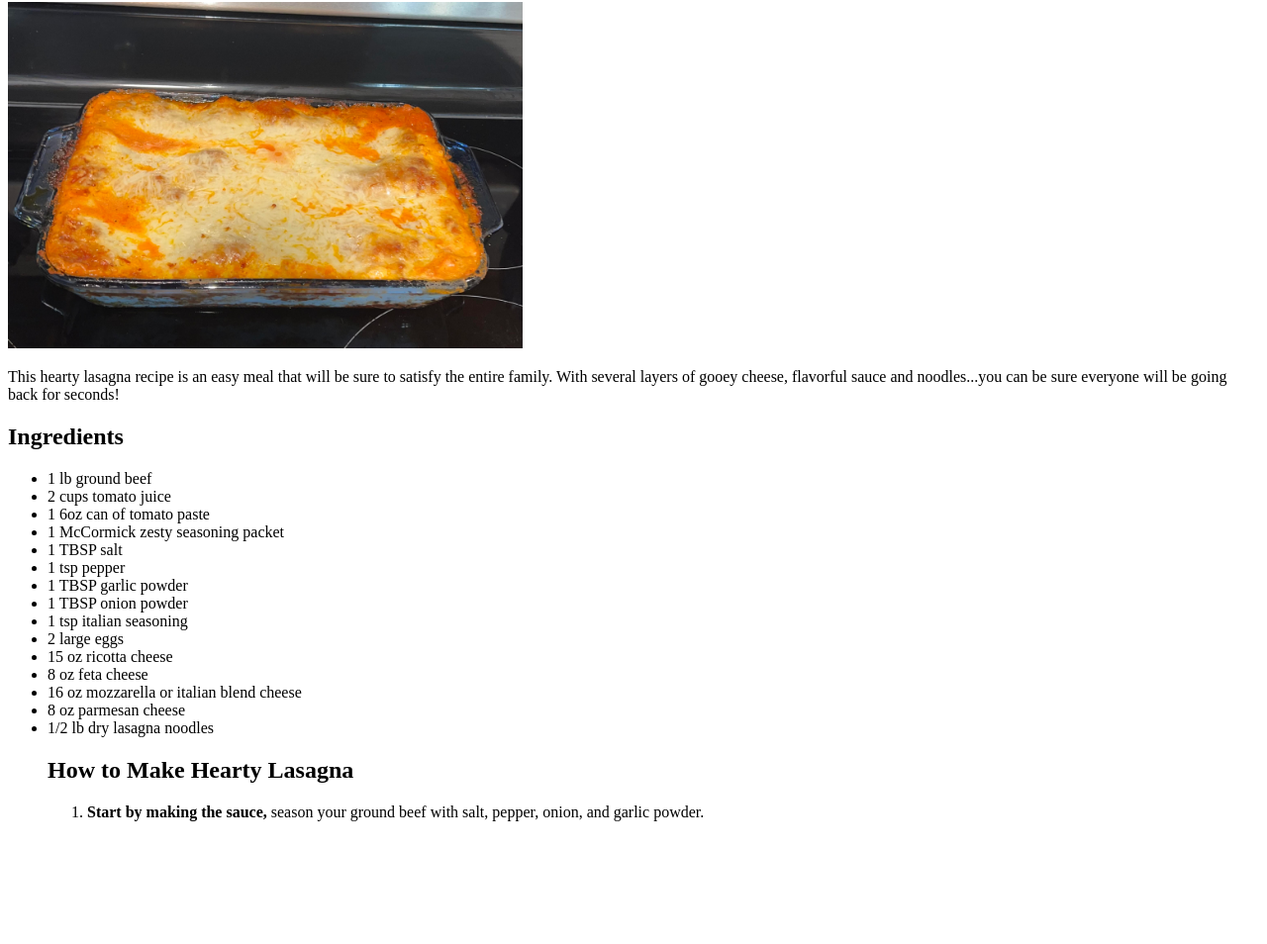
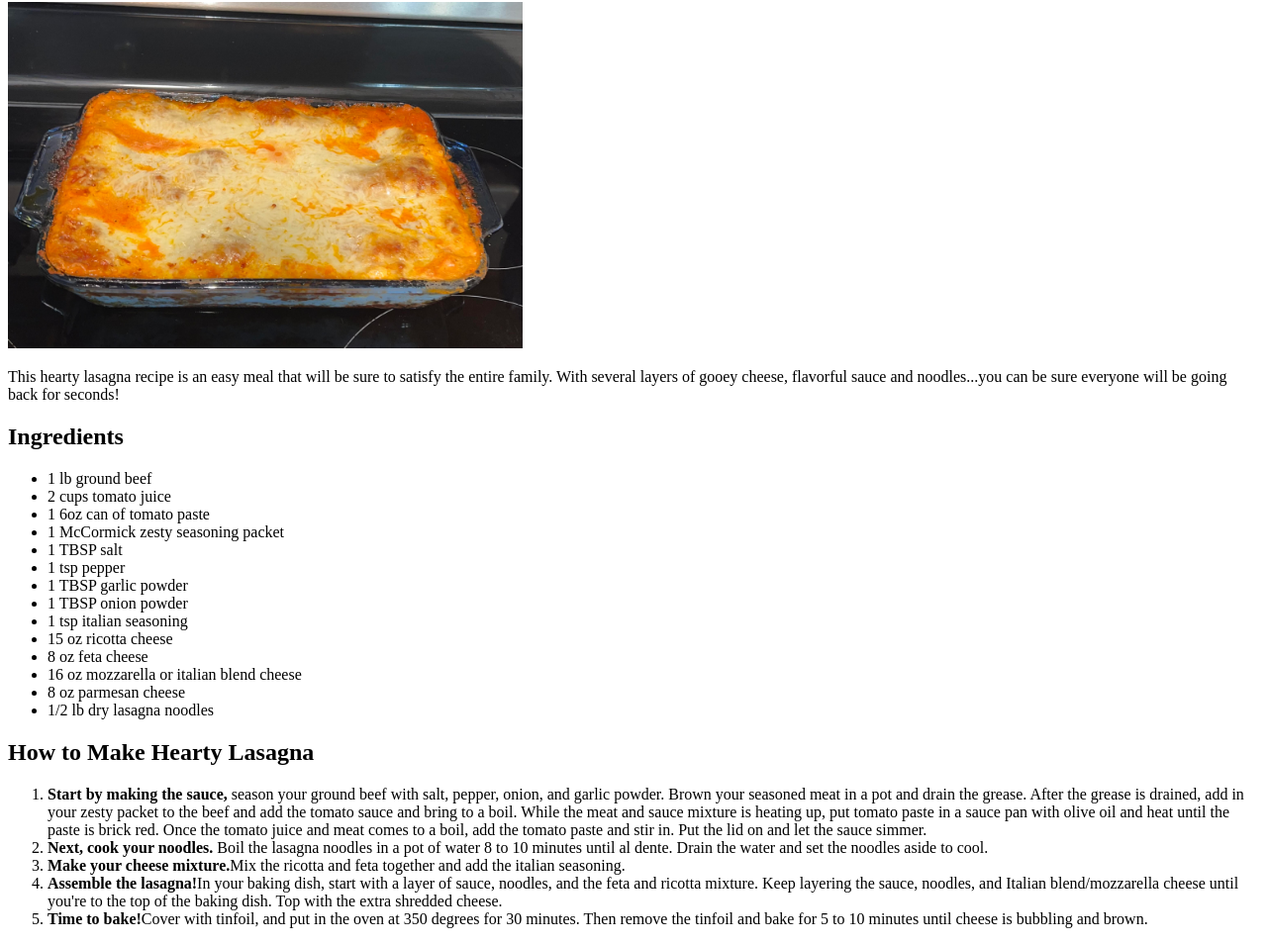
Before and after one commit to alissaroth/odin-recipes, a plain HTML site: page recipes/lasagna.html in a window 1280 px wide. Shown: the part 104-1058 px from the top of the page at 99% size. Before the commit the page ends 950 px from the top, so only its background shows below. Drawn offline with Linux system fonts and the light colour scheme.

Commit message:
added cooking directions

```diff
--- a/recipes/lasagna.html
+++ b/recipes/lasagna.html
@@ -19,30 +19,19 @@
             <li>1 TBSP garlic powder</li>
             <li>1 TBSP onion powder</li>
             <li> 1 tsp italian seasoning</li>
-            <li>2 large eggs</li>
             <li>15 oz ricotta cheese</li>
             <li>8 oz feta cheese</li>
             <li>16 oz mozzarella or italian blend cheese</li>
             <li>8 oz parmesan cheese</li>
-            <li>1/2 lb dry lasagna noodles</li>
+            <li>1/2 lb dry lasagna noodles</li></ul>
 
         <h2>How to Make Hearty Lasagna</h2>
-        <ol><li><strong>Start by making the sauce,</strong> season your ground beef with salt, pepper, onion, and garlic powder. </li>
-
-
-
-
+        <ol><li><strong>Start by making the sauce,</strong> season your ground beef with salt, pepper, onion, and garlic powder. Brown your seasoned meat in a pot and drain the grease. After the grease is drained, add in your zesty packet to the beef and add the tomato sauce and bring to a boil. While the meat and sauce mixture is heating up, put tomato paste in a sauce pan with olive oil and heat until the paste is brick red.
+        Once the tomato juice and meat comes to a boil, add the tomato paste and stir in. Put the lid on and let the sauce simmer. </li>
+            <li><strong>Next, cook your noodles.</strong> Boil the lasagna noodles in a pot of water 8 to 10 minutes until al dente. Drain the water and set the noodles aside to cool.</li>
+            <li><strong>Make your cheese mixture.</strong>Mix the ricotta and feta together and add the italian seasoning.</li>
+            <li><strong>Assemble the lasagna!</strong>In your baking dish, start with a layer of sauce, noodles, and the feta and ricotta mixture. Keep layering the sauce, noodles, and Italian blend/mozzarella cheese until you're to the top of the baking dish. Top with the extra shredded cheese.</li>
+            <li><strong>Time to bake!</strong>Cover with tinfoil, and put in the oven at 350 degrees for 30 minutes. Then remove the tinfoil and bake for 5 to 10 minutes until cheese is bubbling and brown.</li>
         </ol>
-
-
-
-
-
-
-        </ul>
 </body>
-
-
-
-
 </html>
```
